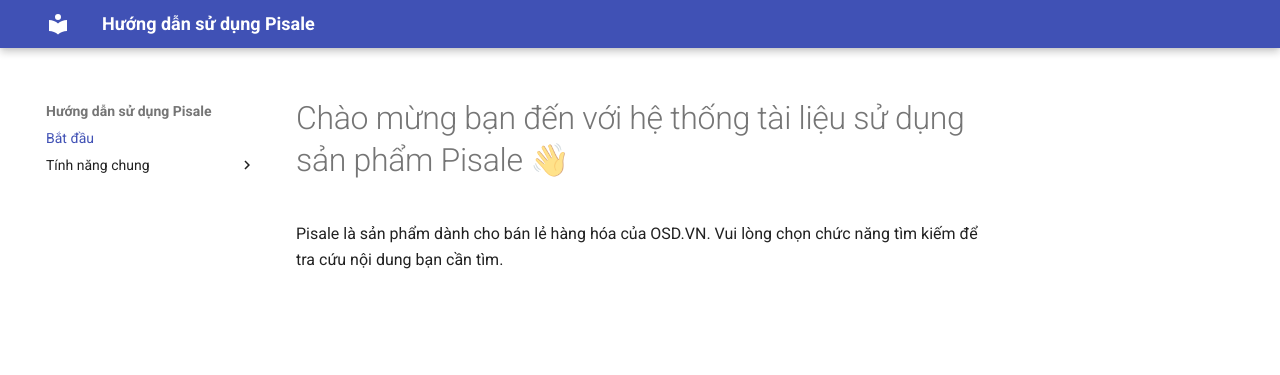
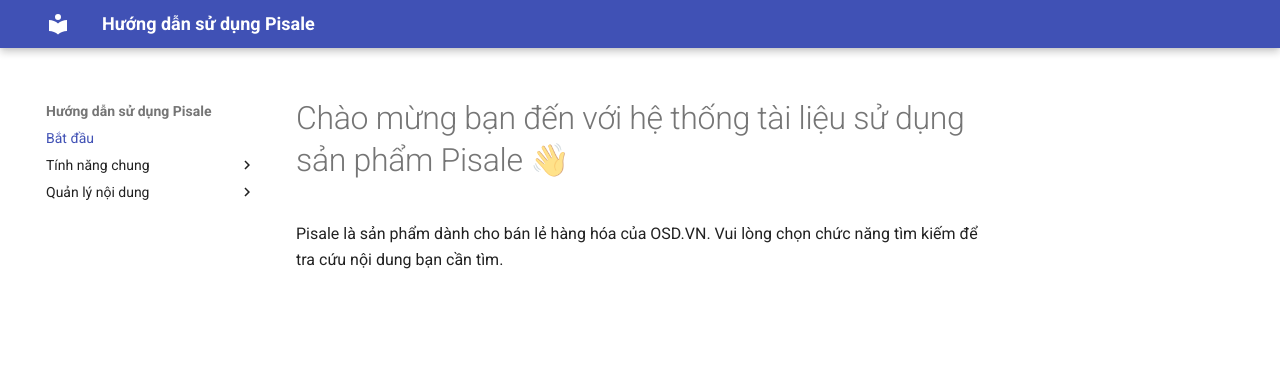
Before and after one commit to maicamk/kb, an MkDocs documentation site: the page built from docs/index.md, in a window 1280 px wide. Shown: the top 375 px of the page. Built offline with MkDocs 1.6.1 and Material for MkDocs 9.7.7, drawn with Linux system fonts in a browser that asks for light colours.

Commit message:
Update mkdocs.yml

```diff
--- a/mkdocs.yml
+++ b/mkdocs.yml
@@ -18,6 +18,10 @@ nav:
     - Quản lý tệp (Finder): common/finder.md
     - Câu hỏi thường gặp: common/faqs.md
     - Các logic: common/logic.md
+    - Trình soạn thảo nội dung: common/tinymce
+    - Mục lục tự động: common/toc
+  - Quản lý nội dung:
+    - Đặc tính sản phẩm: catalog/attribute
 
 plugins:
 
```
